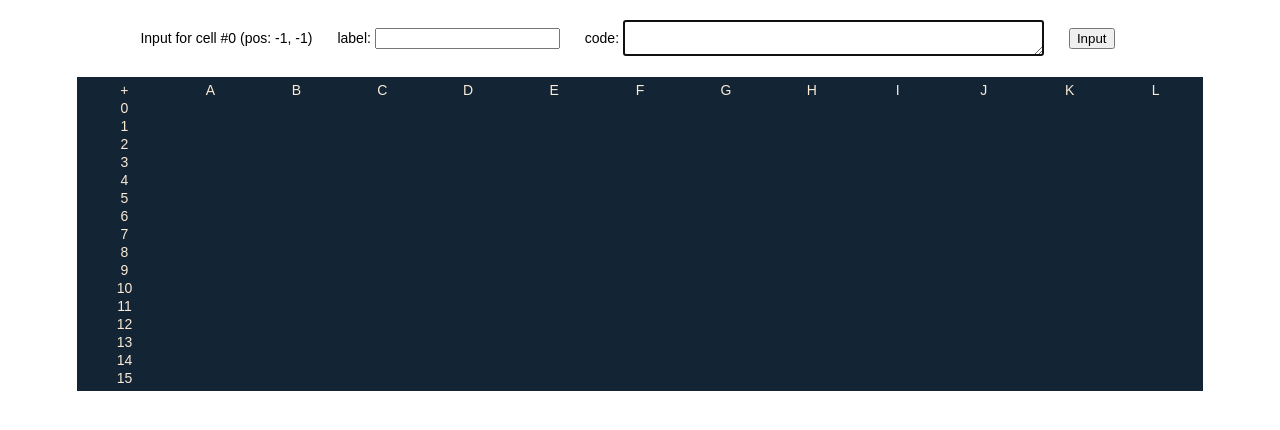
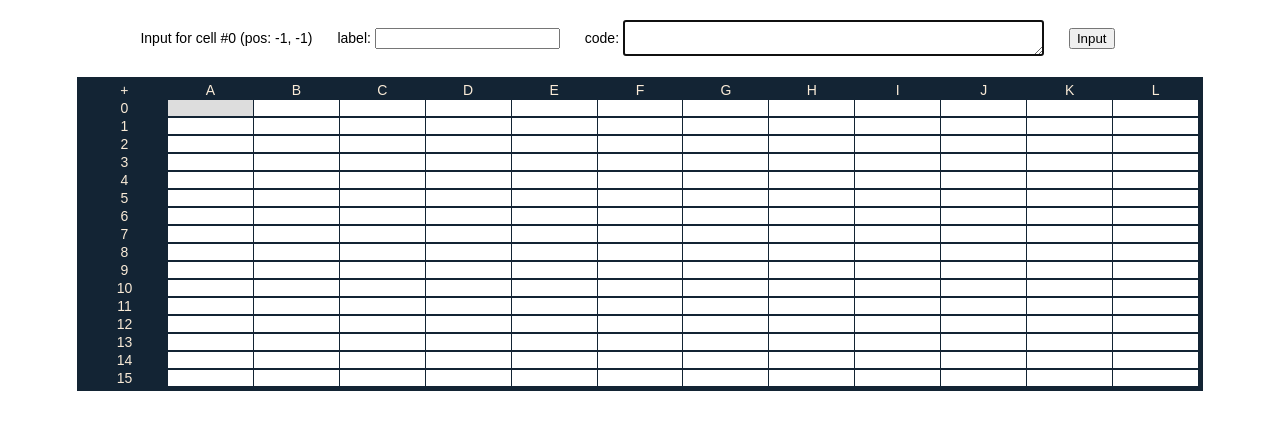
Before and after one commit to lpcz/cell, a React (Create React App) app: page / in a window 1280 px wide. Shown: the top 430 px of the page. Built offline with nearby package versions, Linux system fonts and the light colour scheme.

Commit message:
presentable

```diff
--- a/src/components/CellView.js
+++ b/src/components/CellView.js
@@ -1,8 +1,5 @@
 import React from 'react';
 import '../css/index.css';
-
-let baseStyle = {overflow: "hidden"};
-let selectedStyle = {backgroundColor: "#ddd"};
 
 class CellView extends React.Component{
     constructor(props){
@@ -33,7 +30,7 @@ class CellView extends React.Component{
     }
 
     render(){
-        let className = "square " + this.props.selected ? "squareSelected" : "";
+        let className = "square " + (this.props.selected ? "squareSelected" : "");
         return (<div contentEditable className={className} ref={this.divRef} onClick={this.handleClick}>{this.props.cell.output}</div>);
     }
 }
--- a/src/css/index.css
+++ b/src/css/index.css
@@ -33,6 +33,10 @@ ol, ul {
   background: #ddd;
 }
 
+.squareSelected{
+  background: #ddd;
+}
+
 .columnLabel, .rowLabel{
   display: flex;
   justify-content: center; /* align horizontal */
```
